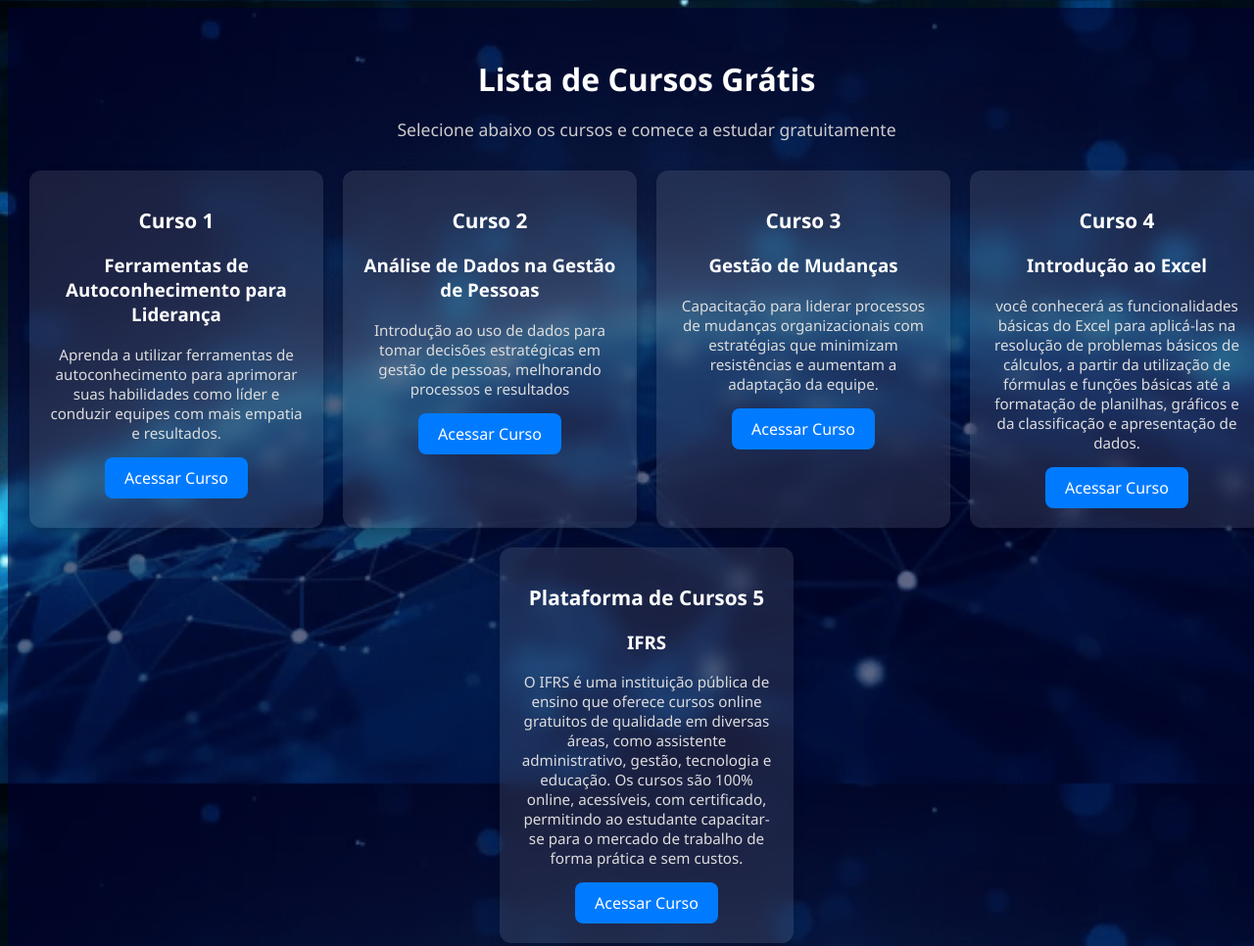
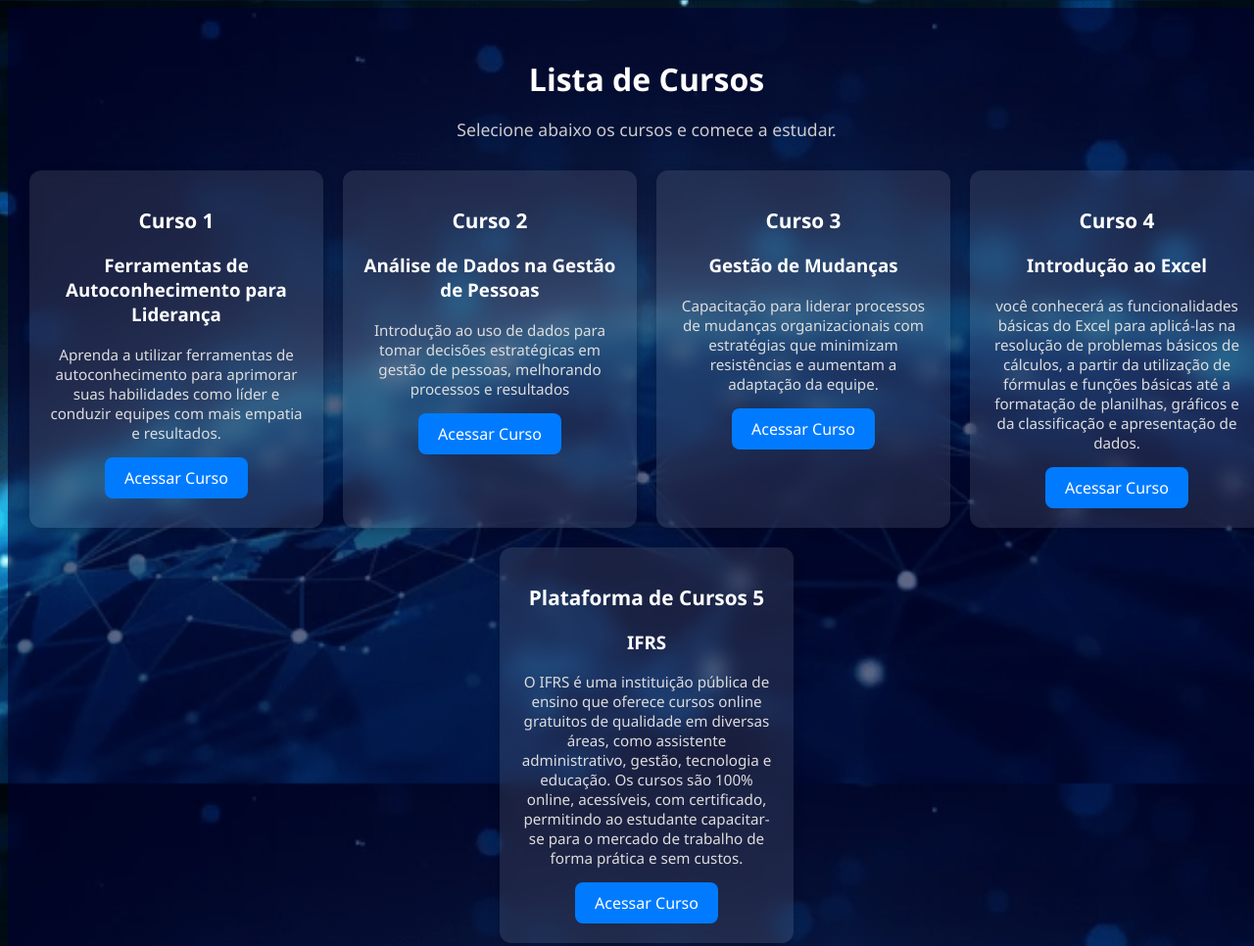
Before and after one commit to guilhermeEdu29/Sele-o-de-cursos-online-gratuitos, a plain HTML site: page Site.html in a window 1280 px wide. Shown: the top 966 px of the page at 98% size. Drawn offline with Linux system fonts and the light colour scheme.

Commit message:
Add files via upload

```diff
--- a/Site.html
+++ b/Site.html
@@ -8,8 +8,8 @@
 <body>
     <div class="overlay">
         <header>
-            <h1>Lista de Cursos Grátis</h1>
-            <p>Selecione abaixo os cursos e comece a estudar gratuitamente</p>
+            <h1>Lista de Cursos</h1>
+            <p>Selecione abaixo os cursos e comece a estudar.</p>
         </header>
 
         <main class="courses-container">
```
Also changed, not shown: index.html (+1 -1 lines).
